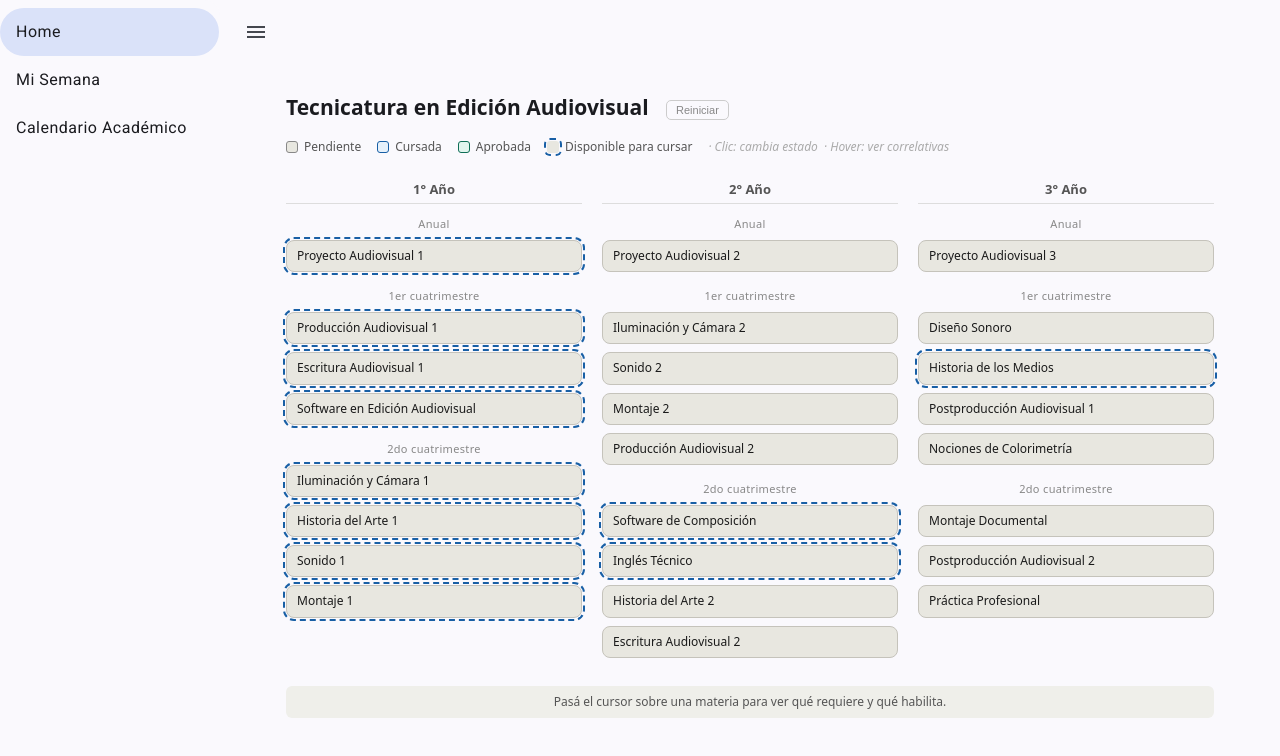
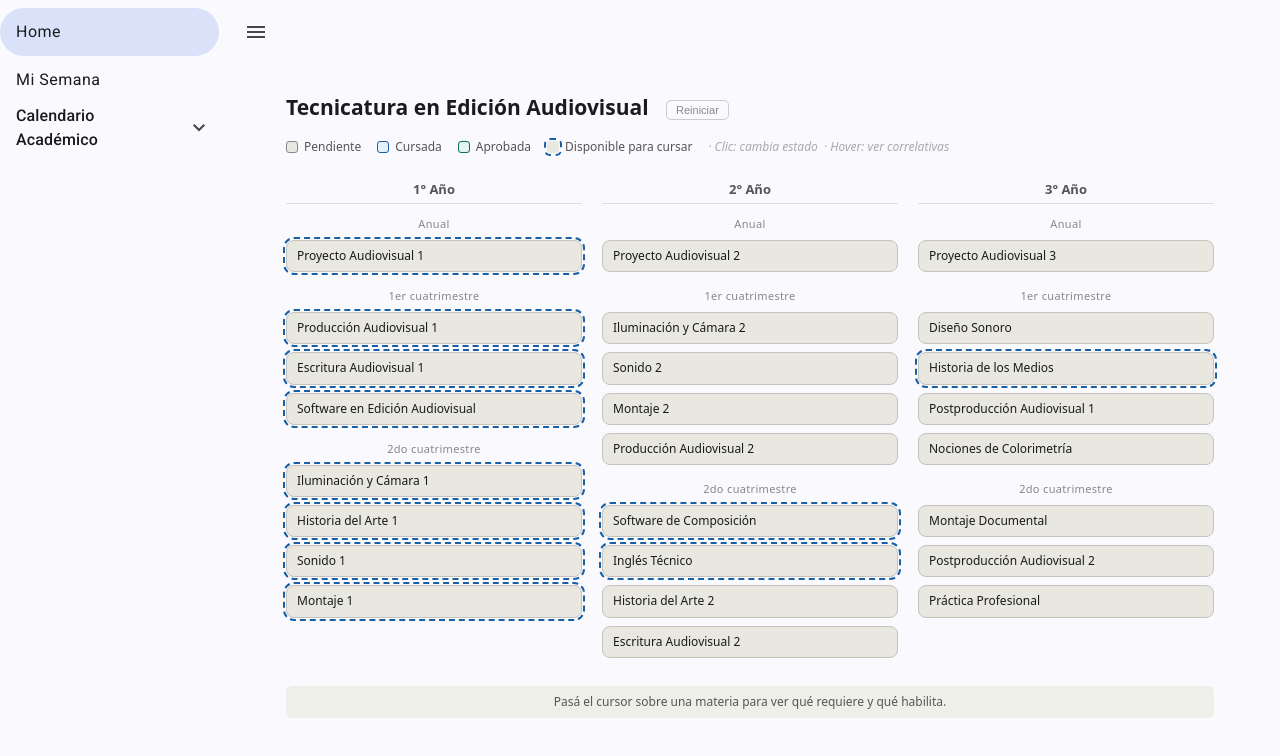
Before and after one commit to nitricx/OrganizadorCursada, an Angular app: page /home in a window 1280 px wide. Shown: the top 756 px of the page. Built offline with nearby package versions, Linux system fonts and the light colour scheme.

Commit message:
feat: enhance sidebar component with expandable menu for academic calendar

```diff
--- a/src/app/components/sidebar/sidebar.component.css
+++ b/src/app/components/sidebar/sidebar.component.css
@@ -1,3 +1,22 @@
 a.active-link {
   background-color: var(--mat-sidenav-container-shape, rgba(0, 0, 0, 0.08));
 }
+
+.sidebar-expansion-panel {
+  box-shadow: none !important;
+  background: transparent;
+  border-radius: 0 !important;
+}
+
+.sidebar-expansion-panel .mat-expansion-panel-header {
+  padding: 0 16px;
+  height: 48px;
+}
+
+.nested-nav-list {
+  padding: 0;
+}
+
+.nested-nav-list a {
+  padding-left: 32px;
+}
--- a/src/app/components/sidebar/sidebar.component.ts
+++ b/src/app/components/sidebar/sidebar.component.ts
@@ -1,12 +1,12 @@
 import { Component, ChangeDetectionStrategy, input } from '@angular/core';
 import { RouterModule } from '@angular/router';
 import { MatListModule } from '@angular/material/list';
-import { MatIconModule } from '@angular/material/icon';
+import { MatExpansionModule } from '@angular/material/expansion';
 
 export interface SidebarItem {
   label: string;
-  route: string;
-  icon?: string;
+  route?: string;
+  children?: SidebarItem[];
 }
 
 @Component({
@@ -14,12 +14,19 @@ export interface SidebarItem {
   templateUrl: './sidebar.html',
   styleUrl: './sidebar.component.css',
   changeDetection: ChangeDetectionStrategy.OnPush,
-  imports: [RouterModule, MatListModule, MatIconModule],
+  imports: [RouterModule, MatListModule, MatExpansionModule],
 })
 export class SidebarComponent {
   items = input<SidebarItem[]>([
     { label: 'Home', route: '/home' },
     { label: 'Mi Semana', route: '/calendar' },
-    { label: 'Calendario Académico', route: '/academicCalendar' },
+    {
+      label: 'Calendario Académico',
+      children: [
+        { label: 'Plan de estudio', route: '/academicCalendar/plan' },
+        { label: 'Plan de estudio 1', route: '/academicCalendar/plan-1' },
+        { label: 'Plan de estudio 2', route: '/academicCalendar/plan-2' },
+      ],
+    },
   ]);
 }
--- a/src/app/components/sidebar/sidebar.html
+++ b/src/app/components/sidebar/sidebar.html
@@ -1,5 +1,28 @@
 <mat-nav-list role="navigation" aria-label="Main navigation">
-  @for (item of items(); track item.route) {
+  @for (item of items(); track item.label) {
+    @if (item.children && item.children.length > 0) {
+      <mat-expansion-panel class="sidebar-expansion-panel" [hideToggle]="false">
+        <mat-expansion-panel-header>
+          <mat-panel-title>
+            {{ item.label }}
+          </mat-panel-title>
+        </mat-expansion-panel-header>
+        <mat-nav-list class="nested-nav-list">
+          @for (child of item.children; track child.route) {
+            <a
+              mat-list-item
+              [routerLink]="child.route"
+              routerLinkActive="active-link"
+              #childLink="routerLinkActive"
+              [activated]="childLink.isActive"
+              [attr.aria-current]="childLink.isActive ? 'page' : null"
+            >
+              <span matListItemTitle>{{ child.label }}</span>
+            </a>
+          }
+        </mat-nav-list>
+      </mat-expansion-panel>
+    } @else {
       <a
         mat-list-item
         [routerLink]="item.route"
@@ -8,10 +31,8 @@
         [activated]="link.isActive"
         [attr.aria-current]="link.isActive ? 'page' : null"
       >
-      @if (item.icon) {
-        <mat-icon matListItemIcon>{{ item.icon }}</mat-icon>
-      }
         <span matListItemTitle>{{ item.label }}</span>
       </a>
     }
+  }
 </mat-nav-list>
```
Lines whose indentation alone changed are shown as unchanged.
